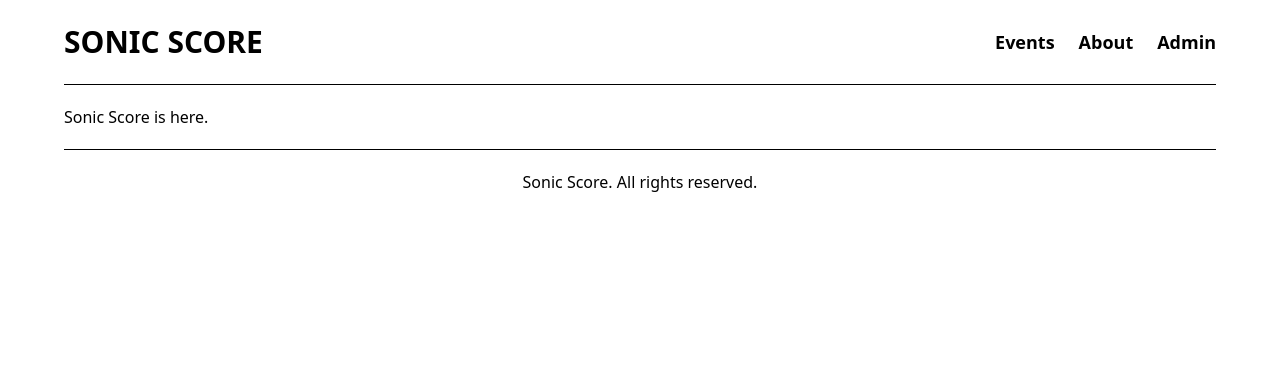
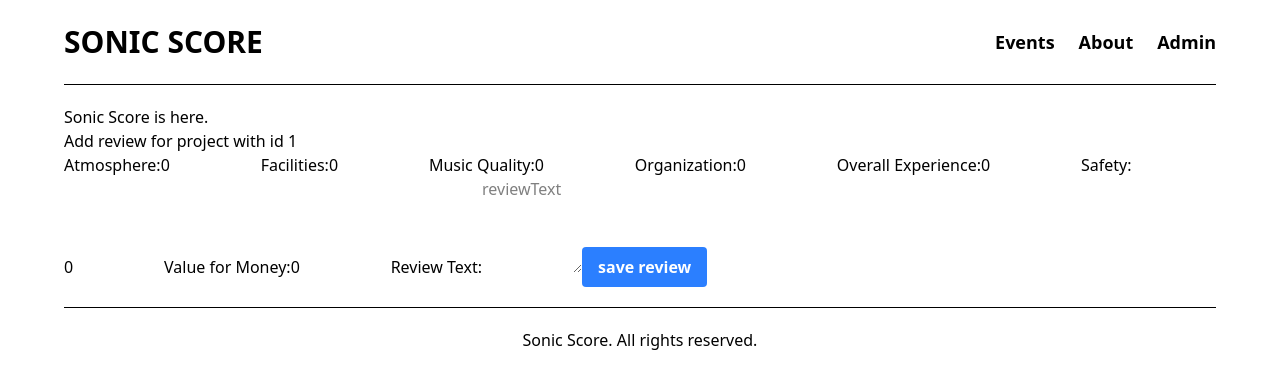
Before and after one commit to SonicScore2025/SonicScore-app, a React (Vite) app: page /event/create-review/1 in a window 1280 px wide. Shown: the top 388 px of the page. Built offline with nearby package versions, Linux system fonts and the light colour scheme.

Commit message:
feat: create new review

```diff
--- a/package.json
+++ b/package.json
@@ -15,7 +15,8 @@
     "react": "^19.0.0",
     "react-dom": "^19.0.0",
     "react-router-dom": "^7.5.3",
-    "tailwindcss": "^4.1.5"
+    "tailwindcss": "^4.1.5",
+    "uuid": "^11.1.0"
   },
   "devDependencies": {
     "@eslint/js": "^9.22.0",
--- a/src/App.jsx
+++ b/src/App.jsx
@@ -23,7 +23,7 @@ function App() {
         <Routes>
           <Route path="/" element={<HomePage />} />
           <Route path="/event/:id" element={<EventDetailsPage />} />
-          <Route path="/event/create-review" element={<CreateReview />} />
+          <Route path="/event/create-review/:id" element={<CreateReview />} />
           <Route path="/event/edit-review/:id" element={<EditReview />} />
           <Route path="/about" element={<AboutPage />} />
           <Route path="/admin" element={<AdminDashboardPage />} />
--- a/src/pages/CreateReview.jsx
+++ b/src/pages/CreateReview.jsx
@@ -1,3 +1,172 @@
-function CreateReview() {}
+import axios from 'axios';
+import { v4 as uuidv4 } from 'uuid';
+import { useState } from 'react';
+import { useNavigate, useParams } from 'react-router-dom';
+
+function CreateReview() {
+  const { id } = useParams();
+  const [atmosphere, setAtmosphere] = useState(0);
+  const [facilities, setFacilities] = useState(0);
+  const [musicQuality, setmMsicQuality] = useState(0);
+  const [organization, setOrganization] = useState(0);
+  const [overallExperience, setOverallExperience] = useState(0);
+  const [safety, setSafety] = useState(0);
+  const [valueForMoney, setValueForMoney] = useState(0);
+  const [reviewText, setReviewText] = useState('');
+
+  const navigate = useNavigate();
+
+  const handleSubmit = (e) => {
+    e.preventDefault();
+
+    const dateToday = () => {
+      const date = new Date();
+      return date.toJSON().slice(0, 10);
+    };
+
+    const newReview = {
+      date: dateToday(),
+      ratings: {
+        atmosphere: atmosphere,
+        facilities: facilities,
+        musicQuality: musicQuality,
+        organization: organization,
+        overallExperience: overallExperience,
+        safety: safety,
+        valueForMoney: valueForMoney,
+      },
+      reviewId: uuidv4(),
+      reviewText: reviewText,
+      userID: uuidv4(),
+    };
+
+    axios
+      .post(
+        `https://sonicscore-api-default-rtdb.europe-west1.firebasedatabase.app/events/${id}/reviews.json`,
+        newReview
+      )
+      .then((response) => {
+        navigate(`/event/${id}`);
+      })
+      .catch((err) => {
+        console.log(err);
+      });
+  };
+
+  return (
+    <div>
+      <h1>Add review for project with id {id}</h1>
+      <form onSubmit={handleSubmit}>
+        <label htmlFor="atmosphere">Atmosphere:</label>
+        <input
+          type="number"
+          min={0}
+          max={5}
+          name="atmosphere"
+          placeholder="Atmosphere"
+          value={atmosphere}
+          onChange={(e) => {
+            setAtmosphere(e.target.value);
+          }}
+          className="w-25"
+        />
+        <label htmlFor="facilities">Facilities:</label>
+        <input
+          type="number"
+          min={0}
+          max={5}
+          name="facilities"
+          placeholder="Facilities"
+          value={facilities}
+          onChange={(e) => {
+            setFacilities(e.target.value);
+          }}
+          className="w-25"
+        />
+        <label htmlFor="musicQuality">Music Quality:</label>
+        <input
+          type="number"
+          min={0}
+          max={5}
+          name="musicQuality"
+          placeholder="Music Quality"
+          value={musicQuality}
+          onChange={(e) => {
+            setmMsicQuality(e.target.value);
+          }}
+          className="w-25"
+        />
+        <label htmlFor="organization">Organization:</label>
+        <input
+          type="number"
+          min={0}
+          max={5}
+          name="organization"
+          placeholder="organization"
+          value={organization}
+          onChange={(e) => {
+            setOrganization(e.target.value);
+          }}
+          className="w-25"
+        />
+        <label htmlFor="overallExperience">Overall Experience:</label>
+        <input
+          type="number"
+          min={0}
+          max={5}
+          name="overallExperience"
+          placeholder="overallExperience"
+          value={overallExperience}
+          onChange={(e) => {
+            setOverallExperience(e.target.value);
+          }}
+          className="w-25"
+        />
+        <label htmlFor="safety">Safety:</label>
+        <input
+          type="number"
+          min={0}
+          max={5}
+          name="safety"
+          placeholder="safety"
+          value={safety}
+          onChange={(e) => {
+            setSafety(e.target.value);
+          }}
+          className="w-25"
+        />
+        <label htmlFor="valueForMoney">Value for Money:</label>
+        <input
+          type="number"
+          min={0}
+          max={5}
+          name="valueForMoney"
+          placeholder="valueForMoney"
+          value={valueForMoney}
+          onChange={(e) => {
+            setValueForMoney(e.target.value);
+          }}
+          className="w-25"
+        />
+        <label htmlFor="reviewText">Review Text:</label>
+        <textarea
+          id="reviewText"
+          type="text"
+          name="reviewText"
+          rows="4"
+          cols="50"
+          placeholder="reviewText"
+          value={reviewText}
+          onChange={(e) => {
+            setReviewText(e.target.value);
+          }}
+          className="w-25"
+        />
+
+        <button className="bg-blue-500 hover:bg-blue-700 text-white font-bold py-2 px-4 rounded">save review</button>
+      </form>
+    </div>
+  );
+}
 
 export default CreateReview;
--- a/src/pages/EventDetailsPage.jsx
+++ b/src/pages/EventDetailsPage.jsx
@@ -94,6 +94,7 @@ const EventDetailsPage = () => {
                   })}
                 </ul>
               </div>
+              <p>{review.reviewText}</p>
             </div>
           );
         })}
```
Also changed, not shown: 1 other file (tests, documents, lock files or other folders).
